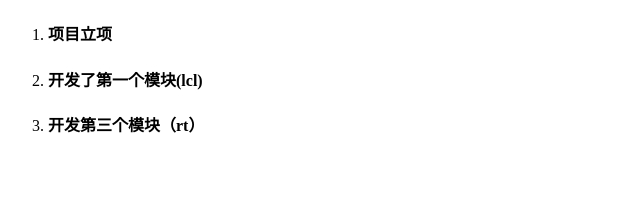
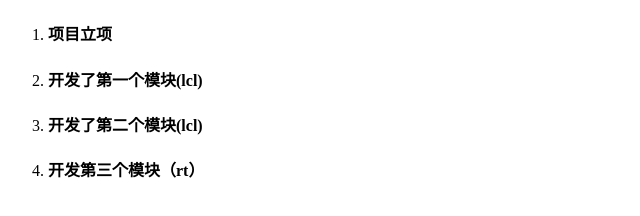
Before and after one commit to flyme678/git_test, a plain HTML site: page index.html in a window 1280 px wide. Shown: the whole page, without its empty margins (0-640 px from the left). Drawn offline with Linux system fonts and the light colour scheme.

Commit message:
完成对第二个模块的开发

```diff
--- a/index.html
+++ b/index.html
@@ -12,6 +12,8 @@
 
 			<li><h4>开发了第一个模块(lcl)<h4></li>
 
+			<li><h4>开发了第二个模块(lcl)<h4></li>
+
 			<li><h4>开发第三个模块（rt）<h4></li>
 
 		</ol>
```
